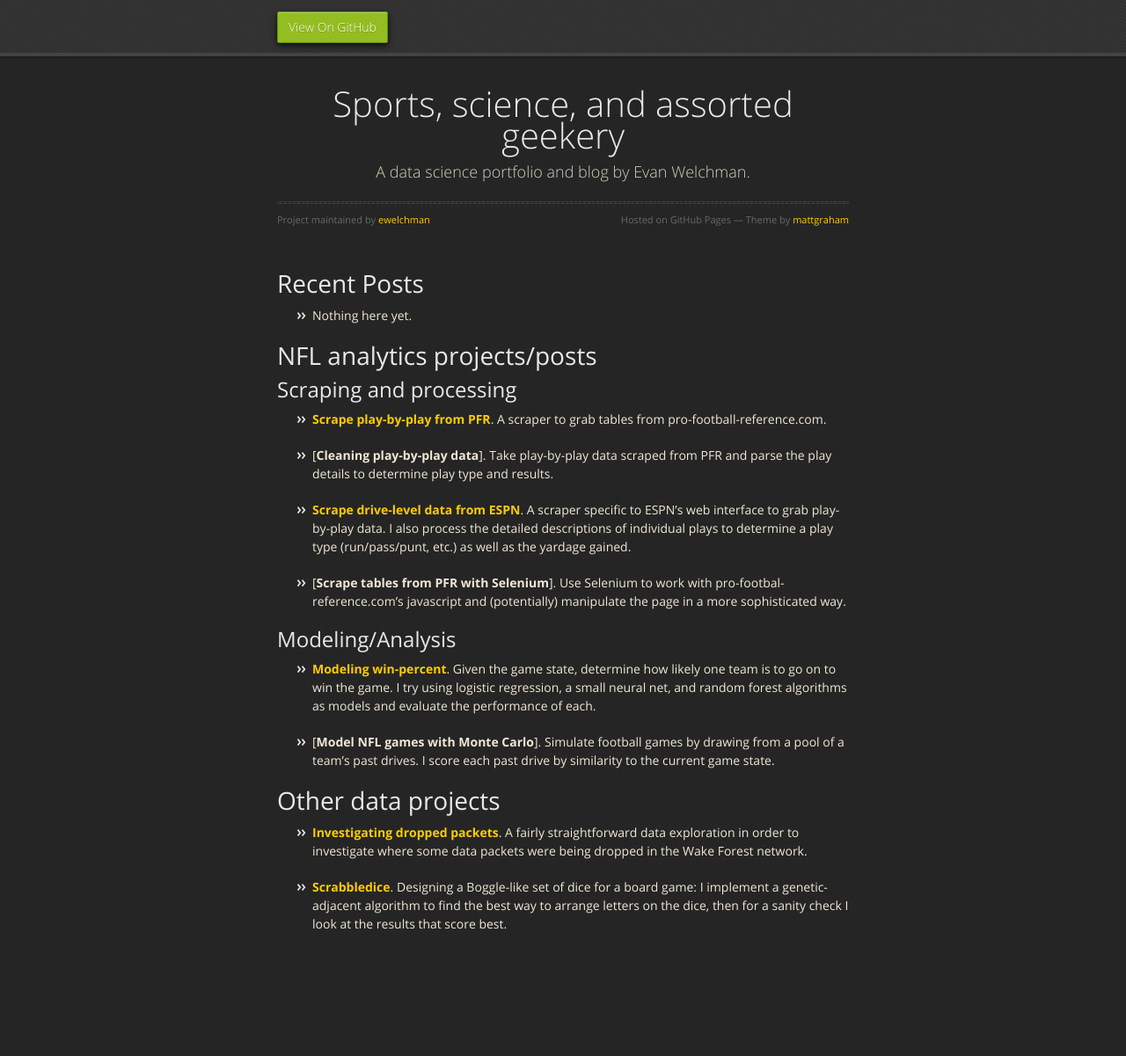
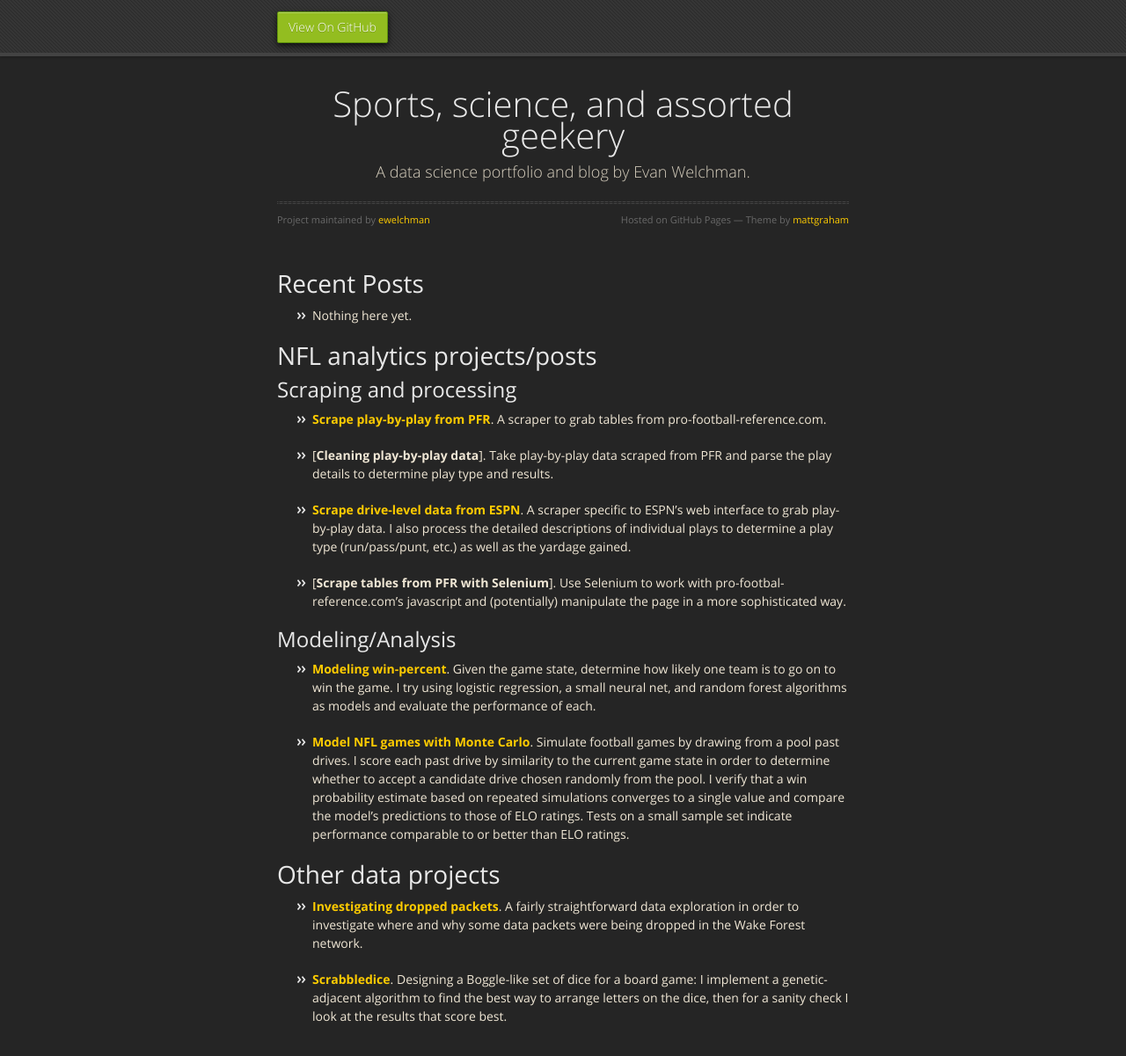
Before and after one commit to ewelchman/ewelchman.github.io, a Jekyll site: the page built from index.md, in a window 1280 px wide and 1276 px high. Shown: the top 1201 px of the window at 88% size. Built offline with Jekyll 4.4.1, drawn with Linux system fonts in a browser that asks for light colours; our own code applies the rules of GitHub Pages for plain Markdown files.

Commit message:
Add completed notebook for montecarlo

```diff
--- a/index.md
+++ b/index.md
@@ -28,13 +28,13 @@ Use Selenium to work with pro-footbal-reference.com's javascript and (potentiall
 * [**Modeling win-percent**](https://nbviewer.jupyter.org/url/ewelchman.github.io/projects/modeling_winpct.ipynb).
 Given the game state, determine how likely one team is to go on to win the game. I try using logistic regression, a small neural net, and random forest algorithms as models and evaluate the performance of each.
 
-* [**Model NFL games with Monte Carlo**].
-Simulate football games by drawing from a pool of a team's past drives. I score each past drive by similarity to the current game state.
+* [**Model NFL games with Monte Carlo**](https://nbviewer.jupyter.org/url/ewelchman.github.io/projects/modeling_winpct.ipynb).
+Simulate football games by drawing from a pool past drives. I score each past drive by similarity to the current game state in order to determine whether to accept a candidate drive chosen randomly from the pool. I verify that a win probability estimate based on repeated simulations converges to a single value and compare the model's predictions to those of ELO ratings. Tests on a small sample set indicate performance comparable to or better than ELO ratings.
 
 # Other data projects
 
 * [**Investigating dropped packets**](https://nbviewer.jupyter.org/url/ewelchman.github.io/projects/dropped_packets.ipynb).
-A fairly straightforward data exploration in order to investigate where some data packets were being dropped in the Wake Forest network.
+A fairly straightforward data exploration in order to investigate where and why some data packets were being dropped in the Wake Forest network.
 
 * [**Scrabbledice**](https://nbviewer.jupyter.org/url/ewelchman.github.io/projects/scrabbledice.ipynb).
 Designing a Boggle-like set of dice for a board game: I implement a genetic-adjacent algorithm to find the best way to arrange letters on the dice, then for a sanity check I look at the results that score best.
```
